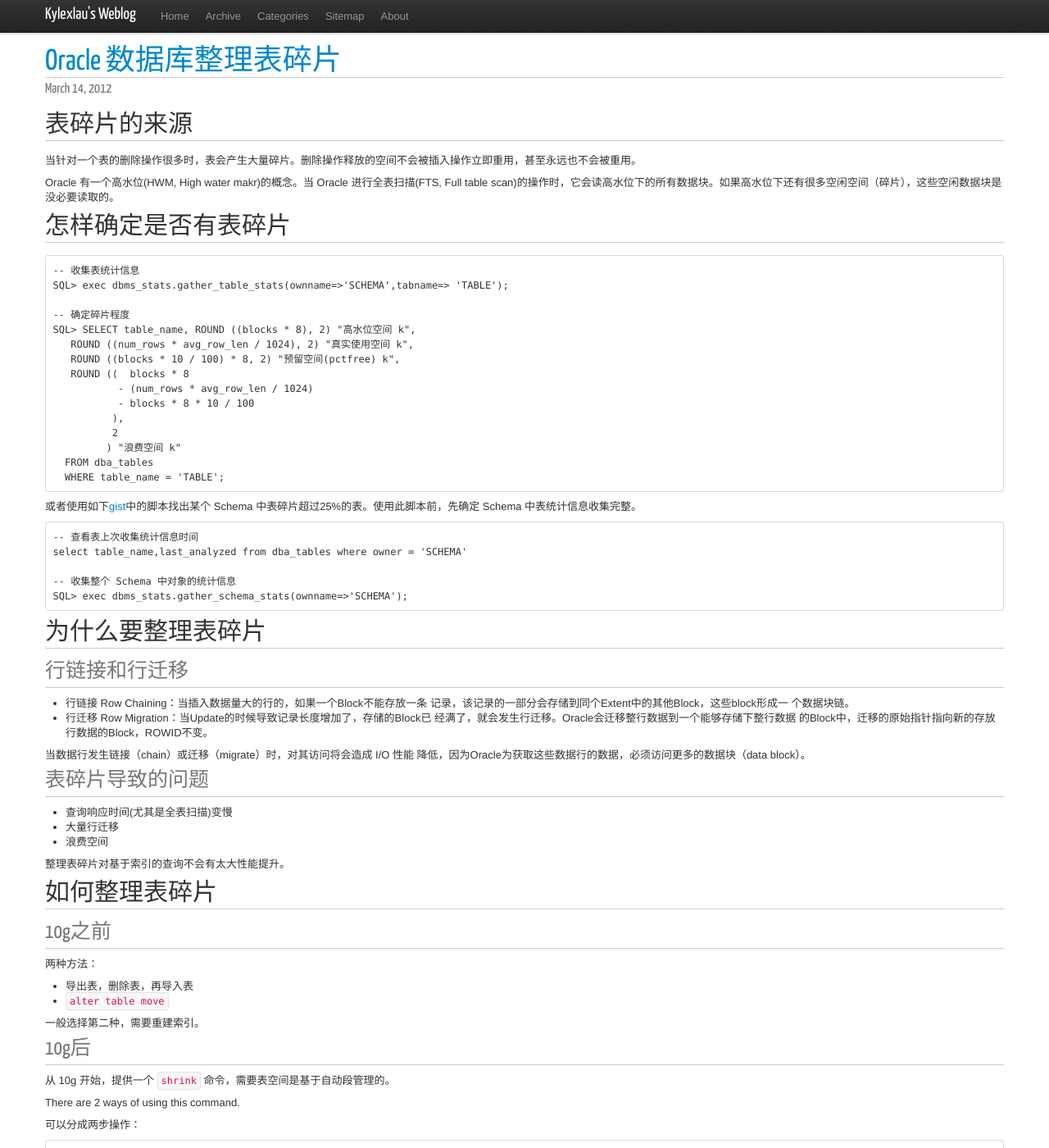
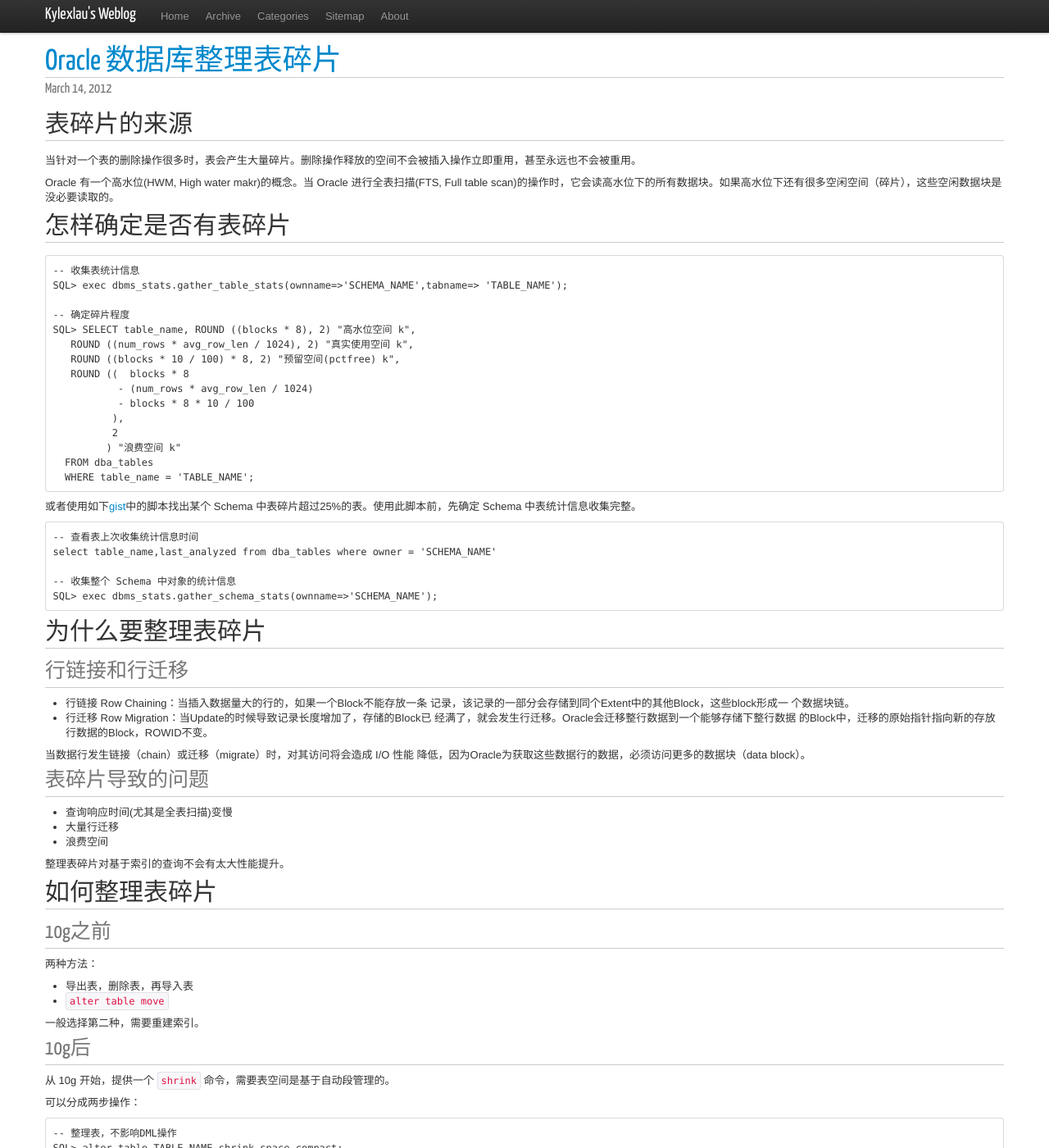
Before and after one commit to kylexlau/kylexlau.github.com, a Jekyll site: the page built from _posts/2012/2012-03-14-table-fragmentation.md, in a window 1280 px wide and 1400 px high. Shown: the whole window at 82% size. Built offline with Jekyll 4.4.1, drawn with Linux system fonts in a browser that asks for light colours; Markdown is read by kramdown in place of the engine named in the settings; comment, search, counter and statistics services are not loaded; some of the changed text lies outside the part shown.

Commit message:
another fix.

```diff
--- a/_posts/2012/2012-03-14-table-fragmentation.md
+++ b/_posts/2012/2012-03-14-table-fragmentation.md
@@ -12,7 +12,7 @@
 ## 怎样确定是否有表碎片
 
 	-- 收集表统计信息
-    SQL> exec dbms_stats.gather_table_stats(ownname=>'SCHEMA',tabname=> 'TABLE');
+    SQL> exec dbms_stats.gather_table_stats(ownname=>'SCHEMA_NAME',tabname=> 'TABLE_NAME');
 
     -- 确定碎片程度
 	SQL> SELECT table_name, ROUND ((blocks * 8), 2) "高水位空间 k",
@@ -25,15 +25,15 @@
               2
              ) "浪费空间 k"
       FROM dba_tables
-      WHERE table_name = 'TABLE';
+      WHERE table_name = 'TABLE_NAME';
 
 或者使用如下[gist](https://gist.github.com/c771b0eca31bce66f785)中的脚本找出某个 Schema 中表碎片超过25%的表。使用此脚本前，先确定 Schema 中表统计信息收集完整。
 
 	-- 查看表上次收集统计信息时间
-	select table_name,last_analyzed from dba_tables where owner = 'SCHEMA'
+	select table_name,last_analyzed from dba_tables where owner = 'SCHEMA_NAME'
 
     -- 收集整个 Schema 中对象的统计信息
-	SQL> exec dbms_stats.gather_schema_stats(ownname=>'SCHEMA');
+	SQL> exec dbms_stats.gather_schema_stats(ownname=>'SCHEMA_NAME');
 
 ## 为什么要整理表碎片
 
@@ -73,22 +73,20 @@
 
 从 10g 开始，提供一个 `shrink` 命令，需要表空间是基于自动段管理的。
 
-There are 2 ways of using this command.
-
 可以分成两步操作：
 
     -- 整理表，不影响DML操作
-    SQL> alter table test shrink space compact;
+    SQL> alter table TABLE_NAME shrink space compact;
 
 	-- 重置高水位，此时不能有DML操作
-    SQL> alter table test shrink space;
+    SQL> alter table TABLE_NAME shrink space;
 
 也可以一步到位：
 
 	-- 整理表，并重置高水位
-    SQL> alter table sa shrink space;
+    SQL> alter table TABLE_NAME shrink space;
 
-### `shrink` 的优势：
+### shrink 的优势：
 
 - 不需要重建索引。
 - 可以在线操作。
```
